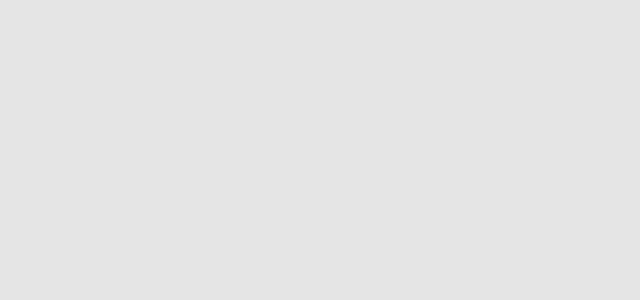
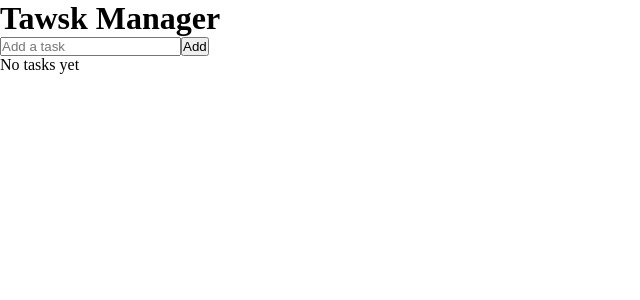
Before and after one commit to niketkk/todo-application, a React (Vite) app: page / in a window 1280 px wide. Shown: the top 300 px of the page, without its empty margins (0-640 px from the left). Built offline with nearby package versions, Linux system fonts and the light colour scheme.

Commit message:
fresh start

```diff
--- a/src/App.jsx
+++ b/src/App.jsx
@@ -1,8 +1,21 @@
-"use client";
-import "./App.css";
+import { useState } from "react";
+import TodoInput from "./components/TodoInput";
+import TodoList from "./components/TodoList";
 
 function App() {
-  return <div className="main-wrapper"></div>;
+  const [todos, setTodos] = useState([]);
+
+  function addTodo(newTodo) {
+    setTodos([...todos, newTodo]);
+  }
+
+  return (
+    <>
+      <h1>Tawsk Manager</h1>
+      <TodoInput addTodo={addTodo} />
+      <TodoList todos={todos} />
+    </>
+  );
 }
 
 export default App;
--- a/src/components/Header.css
+++ /dev/null
@@ -1,4 +0,0 @@
-.header-wrapper {
-    background-color: #fff;
-    padding: 1rem;
-}
--- /dev/null
+++ b/src/components/TodoInput.jsx
@@ -0,0 +1,10 @@
+function TodoInput() {
+  return (
+    <div>
+      <input placeholder="Add a task"></input>
+      <button>Add</button>
+    </div>
+  );
+}
+
+export default TodoInput;
--- /dev/null
+++ b/src/components/TodoList.jsx
@@ -0,0 +1,9 @@
+function TodoList() {
+  return (
+    <div>
+      <p>No tasks yet</p>
+    </div>
+  );
+}
+
+export default TodoList;
```
Also changed, not shown: src/components/Header.jsx (deleted, +0 -11 lines), src/style.css (added, +24 -0 lines).
